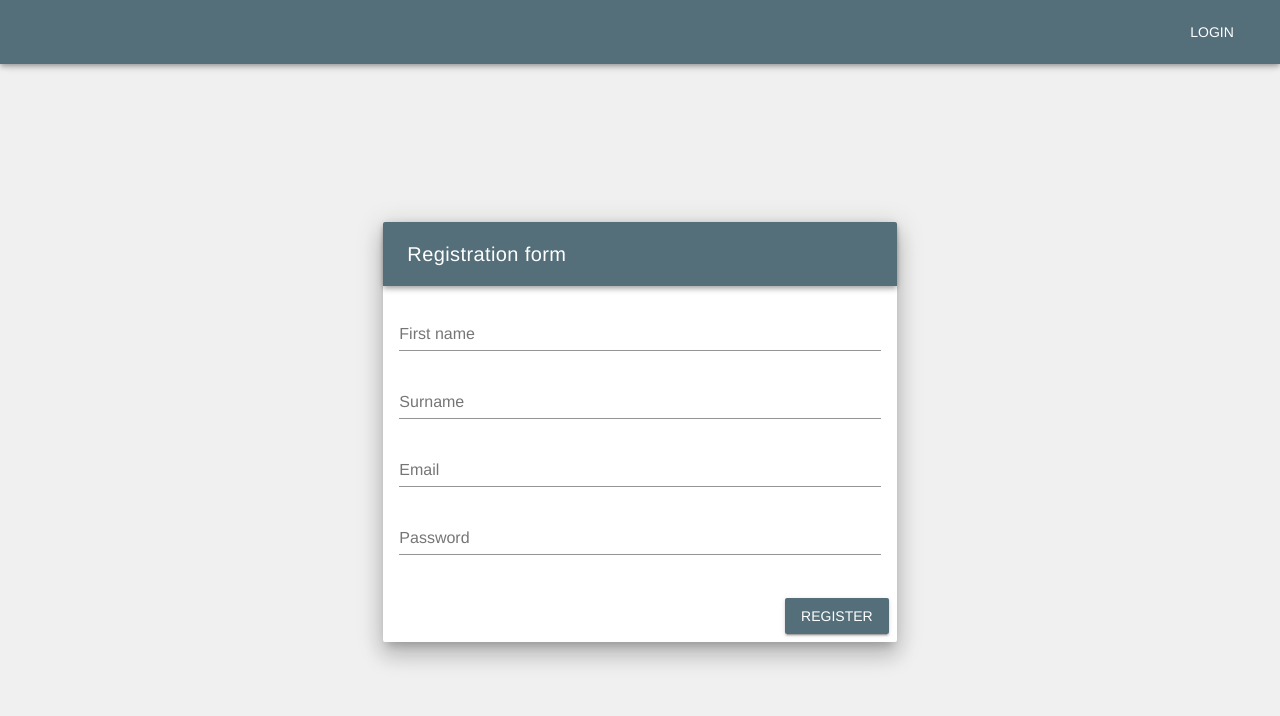
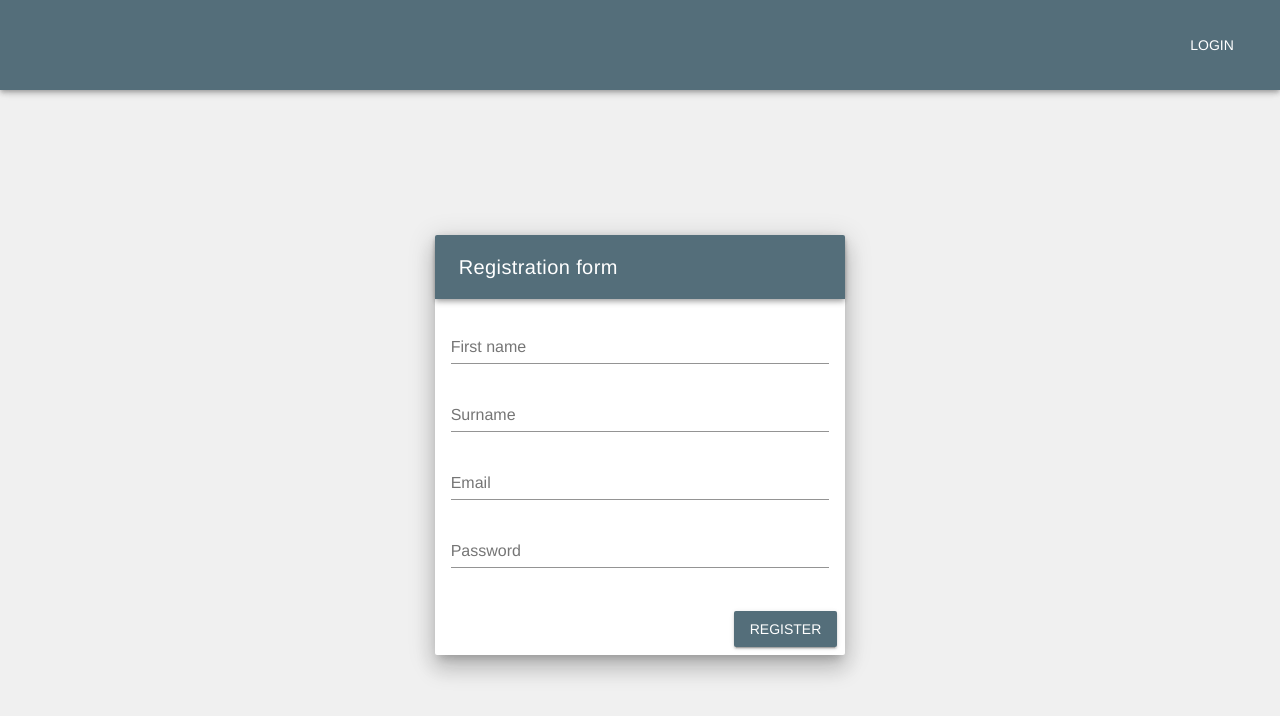
Before and after one commit to MLjungg/VotesClient, a Vue app: page /#/login in a window 1280 px wide. Both pictures are taken after a click on the button "SIGN UP". Shown: the top 716 px of the page. Built offline with nearby package versions, Linux system fonts and the light colour scheme; what vue-cookies would draw is missing.

Commit message:
increased video size

```diff
--- a/src/components/Register.vue
+++ b/src/components/Register.vue
@@ -1,6 +1,6 @@
 <template>
   <v-app style="background-color: rgb(240, 240, 240)">
-    <v-toolbar dark color="blue-grey darken-1">
+    <v-toolbar height=90 dark color="blue-grey darken-1">
     <v-spacer></v-spacer>
       <v-toolbar-items>
         <v-btn flat @click = "redirect('login')" color="white">login</v-btn>
@@ -9,7 +9,7 @@
     <v-content>
       <v-container fluid fill-height>
         <v-layout align-center justify-center>
-          <v-flex xs12 sm8 md5>
+          <v-flex xs12 sm8 md8 lg4 xl4>
             <v-card class="elevation-14">
               <v-toolbar dark color="blue-grey darken-1">
                 <v-toolbar-title>Registration form</v-toolbar-title>
--- a/src/components/Vote.vue
+++ b/src/components/Vote.vue
@@ -1,7 +1,7 @@
 <!-- TODO: Fixa storlek på bilden -->
 <template>
   <v-app style="background-color: rgb(240, 240, 240)">
-    <v-toolbar dark color="blue-grey darken-1">
+    <v-toolbar height=90 dark color="blue-grey darken-1">
       <v-spacer></v-spacer>
         <v-toolbar-items>
           <v-btn flat color="white" @click = "redirect('login')" >Sign Out</v-btn>
```
